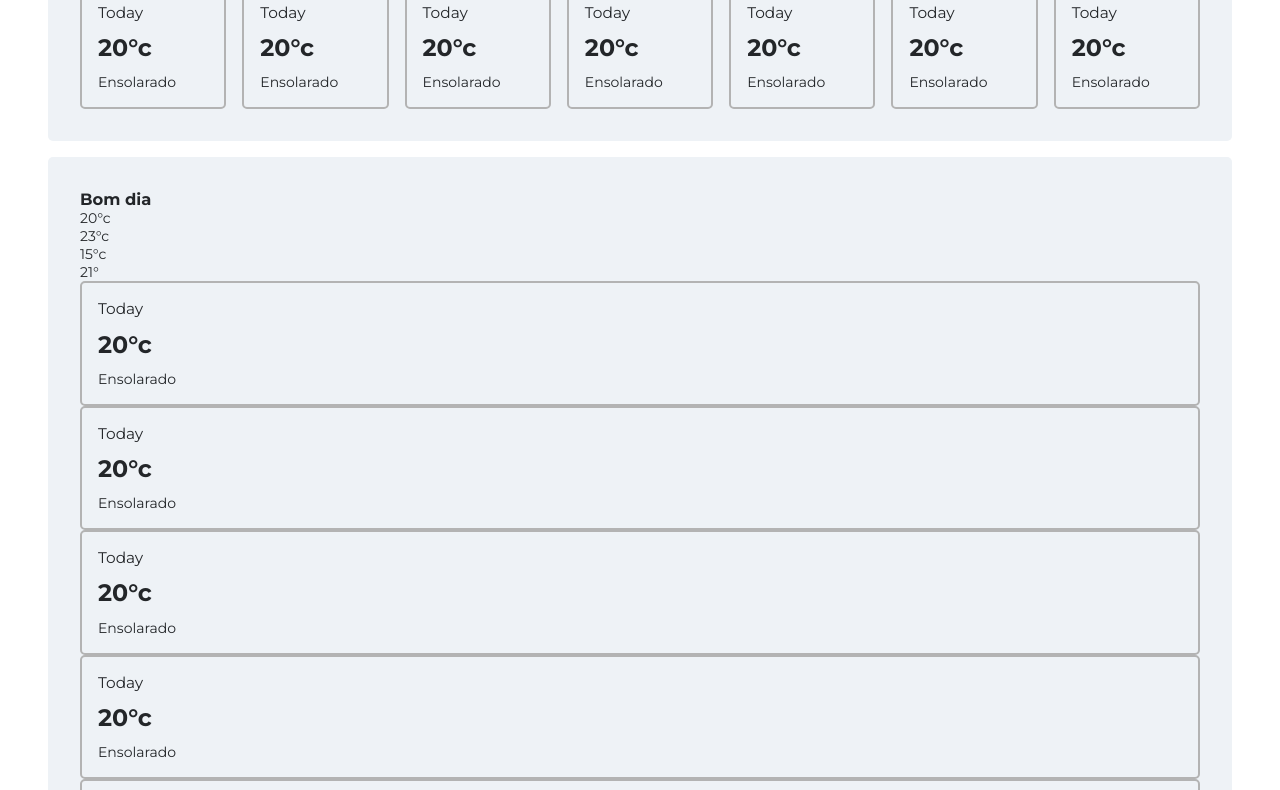
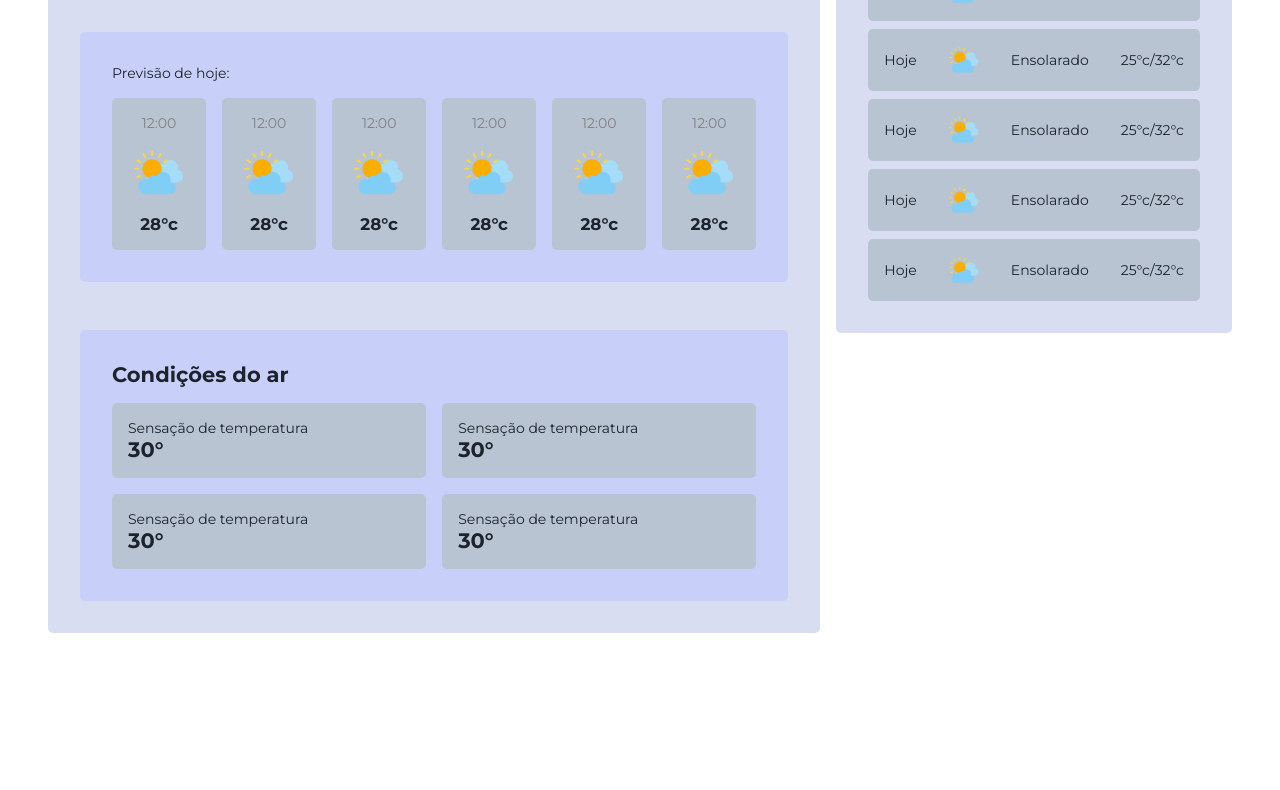
Before and after one commit to AntonyHaro/localiza-weather, a plain HTML site: page index.html in a window 1280 px wide. Shown: the part 318-1108 px from the top of the page. After the commit the page ends 999 px from the top, so only its background shows below. Drawn offline with Linux system fonts and the light colour scheme.

Commit message:
melhorias no layout

```diff
--- a/css/home.css
+++ b/css/home.css
@@ -1,26 +1,44 @@
+:root {
+    --text-color: hsl(214, 22%, 14%);
+    --primary-bgc: hsl(230, 50%, 90%);
+    --secondary-bgc: hsl(230, 80%, 88%);
+    --terciary-bgc: hsl(212, 21%, 77%);
+}
+
 body {
-    background-color: var(--body-background);
-    color: hsl(212, 8%, 15%);
+    color: var(--text-color);
     min-height: 100vh;
     display: grid;
+    grid-template-columns: 3fr 1fr;
+    gap: 1rem;
     padding: 3rem;
+    font-size: 14px;
+}
+
+.main-container {
+    display: grid;
     gap: 1rem;
-    font-size: 14px;
 }
 
 header,
 main,
 aside {
-    background-color: hsl(212, 30%, 95%);
-    padding: 2rem;
+    background-color: var(--primary-bgc);
+}
+
+header,
+main,
+section,
+aside {
     border-radius: 5px;
 }
 
 header {
+    padding: 1rem;
     display: flex;
     justify-content: space-between;
     align-items: center;
-    gap: 2rem;
+    gap: 4rem;
 }
 
 header h1 {
@@ -30,36 +48,111 @@ header h1 {
 header input {
     background-color: transparent;
     flex: 1;
-    padding: 0.7em;
+    padding: 0.4em;
     border-radius: 5px;
     border: 1px solid gray;
+    outline: none;
 }
 
 main {
+    padding: 2rem;
+    display: grid;
+    gap: 3rem;
+}
+
+#main-info {
+    display: grid;
+    gap: 0.5rem;
+}
+
+.main-city {
+    font-size: 2.2em;
+}
+
+.main-temperature {
+    margin-top: 1%;
+    font-weight: bold;
+    font-size: 3em;
+}
+
+#today-forecast {
+    background-color: var(--secondary-bgc);
+    padding: 2rem;
     display: grid;
     gap: 1rem;
 }
 
 .forecast-container {
+    width: 100%;
     border-radius: 5px;
-    display: grid;
-    grid-template-columns: repeat(7, 1fr);
+    display: flex;
     gap: 1rem;
 }
 
 .forecast-item {
-    border: 2px solid rgb(179, 179, 179);
+    flex: 1;
+    background-color: var(--terciary-bgc);
+    display: grid;
+    gap: 1rem;
+    place-items: center;
     padding: 1rem;
     border-radius: 5px;
-    display: grid;
-    gap: 0.7rem;
 }
 
-.day {
-    font-size: 1.1em;
+.forecast-item .hour {
+    color: gray;
 }
 
-.day-temperature {
+.forecast-item img {
+    height: 50px;
+}
+
+.hour-temperature {
+    font-size: 1.2em;
     font-weight: bold;
-    font-size: 1.7em;
 }
+
+#air-info {
+    background-color: var(--secondary-bgc);
+    padding: 2rem;
+    display: grid;
+    gap: 1rem;
+}
+
+.air-info-container {
+    display: grid;
+    grid-template-columns: repeat(2, 1fr);
+    gap: 1rem;
+}
+
+.air-info-item {
+    background-color: var(--terciary-bgc);
+    padding: 1rem;
+    border-radius: 5px;
+}
+
+aside {
+    height: fit-content;
+    padding: 2rem;
+    display: flex;
+    flex-direction: column;
+    gap: 2rem;
+}
+
+.week-forecast {
+    display: grid;
+    gap: 0.5rem;
+}
+
+.week-item {
+    background-color: var(--terciary-bgc);
+    padding: 1rem;
+    border-radius: 5px;
+    display: flex;
+    align-items: center;
+    gap: 2rem;
+}
+
+.week-item img {
+    height: 30px;
+}
--- a/index.html
+++ b/index.html
@@ -6,8 +6,9 @@
         <title>Início</title>
         <link rel="stylesheet" href="css/reset.css" />
         <link rel="stylesheet" href="css/home.css" />
-    </head>sadsd
+    </head>
     <body>
+        <div class="main-container">
             <header>
                 <h1>BrasilWeather</h1>
                 <input type="text" placeholder="pesquisar" />
@@ -15,85 +16,112 @@
             </header>
             <main>
                 <section id="main-info">
-                <h1 class="main-temperature">20°c</h1>
-                <h2>Nublado</h2>
+                    <p class="main-city">São Paulo</p>
+                    <p>Chances de chuva: 20%</p>
+                    <p class="main-temperature">32°c</p>
                 </section>
-            <section id="week-forecast">
+                <section id="today-forecast">
+                    <p>Previsão de hoje:</p>
                     <div class="forecast-container">
                         <div class="forecast-item">
-                        <p class="day">Today</p>
-                        <p class="day-temperature">20°c</p>
-                        <p class="day-weather">Ensolarado</p>
+                            <p class="hour">12:00</p>
+                            <img src="assets/nublado.png" alt="" />
+                            <p class="hour-temperature">28°c</p>
                         </div>
                         <div class="forecast-item">
-                        <p class="day">Today</p>
-                        <p class="day-temperature">20°c</p>
-                        <p class="day-weather">Ensolarado</p>
+                            <p class="hour">12:00</p>
+                            <img src="assets/nublado.png" alt="" />
+                            <p class="hour-temperature">28°c</p>
                         </div>
                         <div class="forecast-item">
-                        <p class="day">Today</p>
-                        <p class="day-temperature">20°c</p>
-                        <p class="day-weather">Ensolarado</p>
+                            <p class="hour">12:00</p>
+                            <img src="assets/nublado.png" alt="" />
+                            <p class="hour-temperature">28°c</p>
                         </div>
                         <div class="forecast-item">
-                        <p class="day">Today</p>
-                        <p class="day-temperature">20°c</p>
-                        <p class="day-weather">Ensolarado</p>
+                            <p class="hour">12:00</p>
+                            <img src="assets/nublado.png" alt="" />
+                            <p class="hour-temperature">28°c</p>
                         </div>
                         <div class="forecast-item">
-                        <p class="day">Today</p>
-                        <p class="day-temperature">20°c</p>
-                        <p class="day-weather">Ensolarado</p>
+                            <p class="hour">12:00</p>
+                            <img src="assets/nublado.png" alt="" />
+                            <p class="hour-temperature">28°c</p>
                         </div>
                         <div class="forecast-item">
-                        <p class="day">Today</p>
-                        <p class="day-temperature">20°c</p>
-                        <p class="day-weather">Ensolarado</p>
+                            <p class="hour">12:00</p>
+                            <img src="assets/nublado.png" alt="" />
+                            <p class="hour-temperature">28°c</p>
                         </div>
-                    <div class="forecast-item">
-                        <p class="day">Today</p>
-                        <p class="day-temperature">20°c</p>
-                        <p class="day-weather">Ensolarado</p>
+                    </div>
+                </section>
+                <section id="air-info">
+                    <h1>Condições do ar</h1>
+                    <div class="air-info-container">
+                        <div class="air-info-item">
+                            <p>Sensação de temperatura</p>
+                            <h1>30°</h1>
+                        </div>
+                        <div class="air-info-item">
+                            <p>Sensação de temperatura</p>
+                            <h1>30°</h1>
+                        </div>
+                        <div class="air-info-item">
+                            <p>Sensação de temperatura</p>
+                            <h1>30°</h1>
+                        </div>
+                        <div class="air-info-item">
+                            <p>Sensação de temperatura</p>
+                            <h1>30°</h1>
                         </div>
                     </div>
                 </section>
             </main>
+        </div>
         <aside>
-            <h3>Bom dia</h3>
-            <p class="mai-temperature">20°c</p>
-            <p class="max-temperature">23°c</p>
-            <p class="min-temperature">15°c</p>
-            <p class="feels-like">21°</p>
-            <div class="hourly-forecast">
-                <div class="forecast-item">
-                    <p class="day">Today</p>
-                    <p class="day-temperature">20°c</p>
-                    <p class="day-weather">Ensolarado</p>
+            <h1>Previsão da semana</h1>
+            <div class="week-forecast">
+                <div class="week-item">
+                    <p>Hoje</p>
+                    <img src="assets/nublado.png" alt="" />
+                    <p>Ensolarado</p>
+                    <p>25°c/32°c</p>
                 </div>
-                <div class="forecast-item">
-                    <p class="day">Today</p>
-                    <p class="day-temperature">20°c</p>
-                    <p class="day-weather">Ensolarado</p>
+                <div class="week-item">
+                    <p>Hoje</p>
+                    <img src="assets/nublado.png" alt="" />
+                    <p>Ensolarado</p>
+                    <p>25°c/32°c</p>
                 </div>
-                <div class="forecast-item">
-                    <p class="day">Today</p>
-                    <p class="day-temperature">20°c</p>
-                    <p class="day-weather">Ensolarado</p>
+                <div class="week-item">
+                    <p>Hoje</p>
+                    <img src="assets/nublado.png" alt="" />
+                    <p>Ensolarado</p>
+                    <p>25°c/32°c</p>
                 </div>
-                <div class="forecast-item">
-                    <p class="day">Today</p>
-                    <p class="day-temperature">20°c</p>
-                    <p class="day-weather">Ensolarado</p>
+                <div class="week-item">
+                    <p>Hoje</p>
+                    <img src="assets/nublado.png" alt="" />
+                    <p>Ensolarado</p>
+                    <p>25°c/32°c</p>
                 </div>
-                <div class="forecast-item">
-                    <p class="day">Today</p>
-                    <p class="day-temperature">20°c</p>
-                    <p class="day-weather">Ensolarado</p>
+                <div class="week-item">
+                    <p>Hoje</p>
+                    <img src="assets/nublado.png" alt="" />
+                    <p>Ensolarado</p>
+                    <p>25°c/32°c</p>
                 </div>
-                <div class="forecast-item">
-                    <p class="day">Today</p>
-                    <p class="day-temperature">20°c</p>
-                    <p class="day-weather">Ensolarado</p>
+                <div class="week-item">
+                    <p>Hoje</p>
+                    <img src="assets/nublado.png" alt="" />
+                    <p>Ensolarado</p>
+                    <p>25°c/32°c</p>
+                </div>
+                <div class="week-item">
+                    <p>Hoje</p>
+                    <img src="assets/nublado.png" alt="" />
+                    <p>Ensolarado</p>
+                    <p>25°c/32°c</p>
                 </div>
             </div>
         </aside>
```
Also changed, not shown: assets/nublado.png (added). Lines whose indentation alone changed are shown as unchanged.
